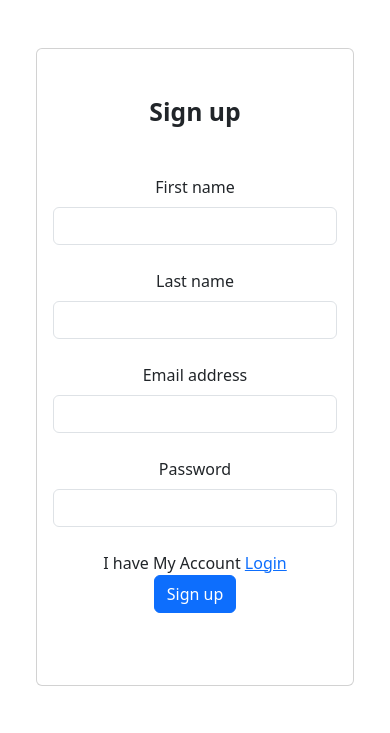
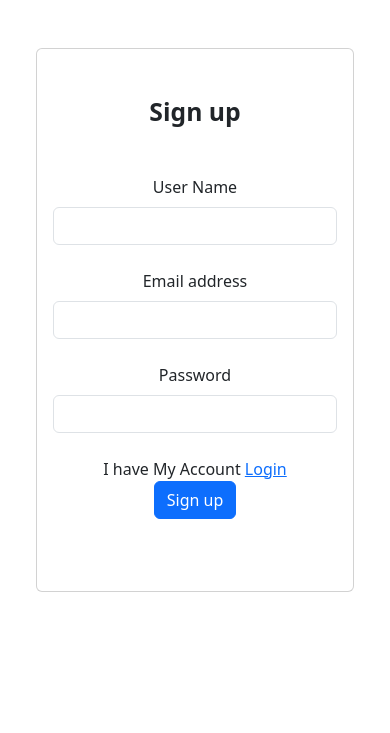
Before and after one commit to ibrhmhmdy-MyProjects/Backend-PHP-OnlineShop, a PHP site: page /register.php in a window 390 px wide. Shown: the part 56-789 px from the top of the page. Run offline with PHP 8.4, Linux system fonts and the light colour scheme; data comes from the database, SQL or seed files in the repository.

Commit message:
Finish Register Page

```diff
--- a/inc/footer.php
+++ b/inc/footer.php
@@ -1,3 +1,3 @@
 
-</body>
+  </body>
 </html>
--- a/register.php
+++ b/register.php
@@ -5,40 +5,35 @@
   <div class="row">
     <!-- Section: Design Block -->
     <section class="text-center">
-
-
       <div class="card mx-4 mx-md-5 my-5 shadow-5-strong">
         <div class="card-body py-5 px-md-5">
           <div class="row d-flex justify-content-center">
             <div class="col-lg-8">
               <h2 class="fw-bold mb-5">Sign up</h2>
-              <form action="" method="">
-                <!-- 2 column grid layout with text inputs for the first and last names -->
-                <div class="row">
-                  <div class="col-md-6 mb-4">
-                    <div data-mdb-input-init class="form-outline">
-                      <label class="form-label" for="form3Example1">First name</label>
-                      <input type="text" id="form3Example1" class="form-control" />
-                    </div>
-                  </div>
-                  <div class="col-md-6 mb-4">
-                    <div data-mdb-input-init class="form-outline">
-                      <label class="form-label" for="form3Example2">Last name</label>
-                      <input type="text" id="form3Example2" class="form-control" />
-                    </div>
-                  </div>
+              <?php
+                if($session->hasSession("errors")){
+                    $errors = $session->Get("errors");
+                    foreach($errors as $error){
+                        echo "<div class='alert alert-danger'>$error</div>";
+                    }
+                    $session->Clear("errors");
+                }
+              ?>
+              <form action="handlers/handleRegister.php" method="POST">
+                <!-- Username input -->
+                <div data-mdb-input-init class="form-outline mb-4">
+                  <label class="form-label" for="form3Example1">User Name</label>
+                  <input type="text" id="form3Example1" class="form-control" name="username"/>
                 </div>
-
                 <!-- Email input -->
                 <div data-mdb-input-init class="form-outline mb-4">
-                  <label class="form-label" for="form3Example3">Email address</label>
-                  <input type="email" id="form3Example3" class="form-control" />
+                  <label class="form-label" for="form3Example2">Email address</label>
+                  <input type="text" id="form3Example2" class="form-control" name="email" />
                 </div>
-
                 <!-- Password input -->
                 <div data-mdb-input-init class="form-outline mb-4">
-                  <label class="form-label" for="form3Example4">Password</label>
-                  <input type="password" id="form3Example4" class="form-control" />
+                  <label class="form-label" for="form3Example3">Password</label>
+                  <input type="password" id="form3Example3" class="form-control" name="password"/>
                 </div>
                 <div class="row">
                   <div class="col-md-6">
@@ -46,7 +41,7 @@
                   </div>
                   <div class="col-md-6">
                     <!-- Submit button -->
-                    <button type="submit" data-mdb-button-init data-mdb-ripple-init class="btn btn-primary btn-block mb-4">
+                    <button type="submit" name="submit" data-mdb-ripple-init class="btn btn-primary btn-block mb-4">
                       Sign up
                     </button>
                   </div>
```
Also changed, not shown: handlers/handleRegister.php (added, +24 -0 lines), inc/header.php (+1 -6 lines), classes/Validations/Max.php (line endings or trailing spaces), classes/Validations/Min.php (line endings or trailing spaces).
